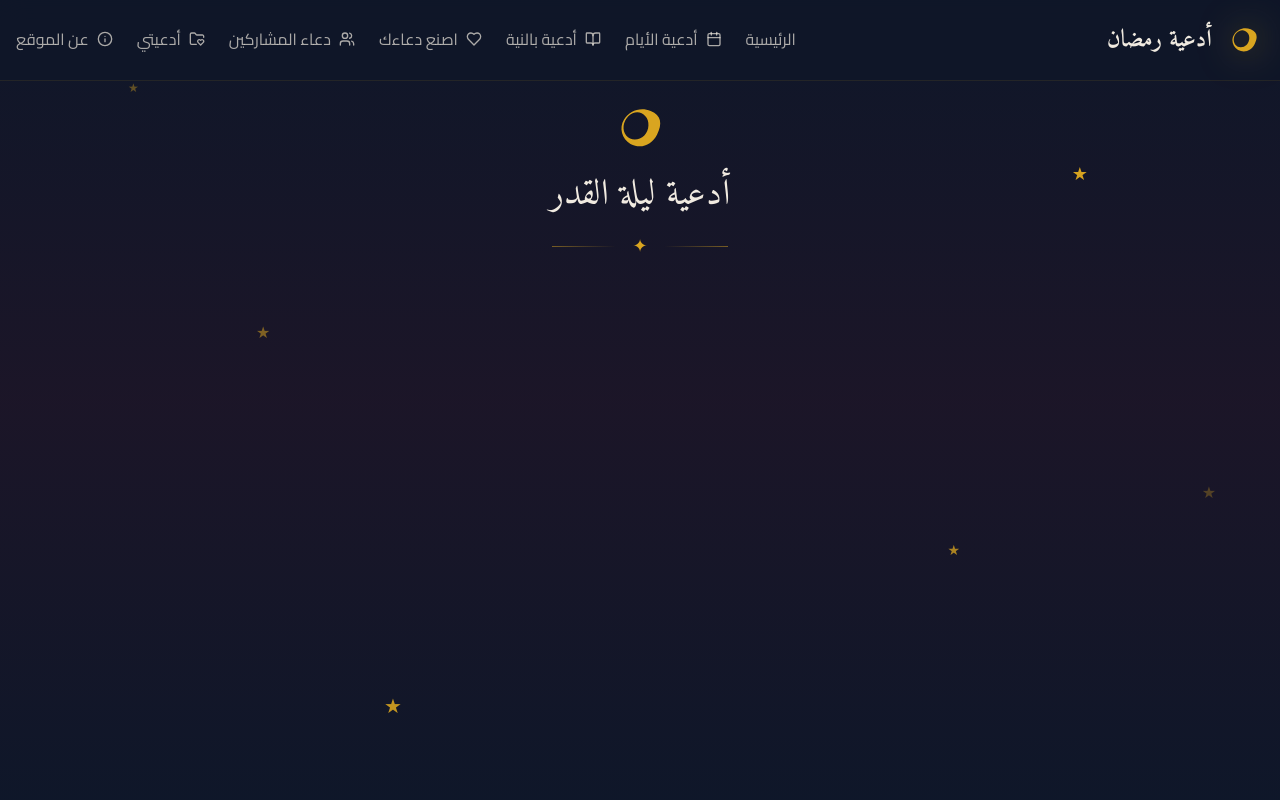
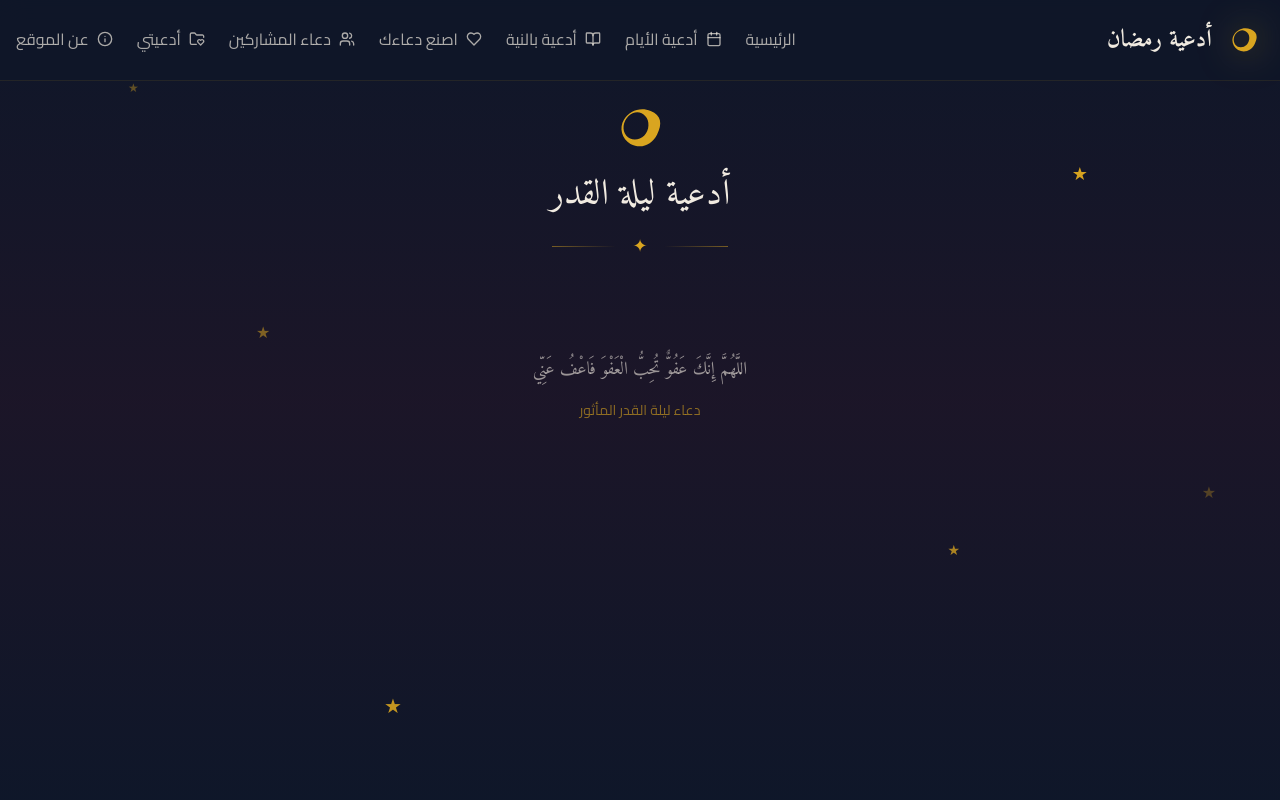
Before and after one commit to NadaNagdy/radua, a Next.js app: page /laylat-al-qadr in a window 1280 px wide. Shown: the top 800 px of the page. Built offline with nearby package versions, Linux system fonts and the light colour scheme.

Commit message:
Update page.tsx

```diff
--- a/src/app/laylat-al-qadr/page.tsx
+++ b/src/app/laylat-al-qadr/page.tsx
@@ -3,7 +3,7 @@ import DuaCard from '@/components/dua-card';
 import { FloatingStars, DecorativeDivider, CrescentMoon } from '@/components/islamic-decorations';
 
 export default function LaylatAlQadrPage() {
-  const duas = categoryDuas['laylat-al-qadr'] || [];
+  const duas = categoryDuas.filter(dua => dua.category === 'laylat-al-qadr');
 
   return (
     <div className="min-h-screen bg-hero-gradient pt-24 pb-16 px-4">
@@ -12,15 +12,27 @@ export default function LaylatAlQadrPage() {
         <CrescentMoon className="w-16 h-16 text-gold mx-auto mb-4" />
         <h1 className="font-amiri text-4xl text-cream mb-4">أدعية ليلة القدر</h1>
         <DecorativeDivider className="mb-12" />
+
         <div className="space-y-6 text-left">
-          {duas.map((dua, index) => (
-            <DuaCard
-              key={index}
-              title={`دعاء ليلة القدر ${index + 1}`}
-              dua={dua}
-              showActions={true}
-            />
-          ))}
+          {duas.length > 0 ? (
+            duas.map((dua, index) => (
+              <DuaCard
+                key={dua.id}
+                title={`دعاء ليلة القدر ${index + 1}`}
+                dua={dua.text}
+                showActions={true}
+              />
+            ))
+          ) : (
+            <div className="text-center py-12">
+              <p className="text-cream/60 text-lg font-amiri">
+                اللَّهُمَّ إِنَّكَ عَفُوٌّ تُحِبُّ الْعَفْوَ فَاعْفُ عَنِّي
+              </p>
+              <p className="text-gold/60 text-sm mt-4">
+                دعاء ليلة القدر المأثور
+              </p>
+            </div>
+          )}
         </div>
       </div>
     </div>
```
